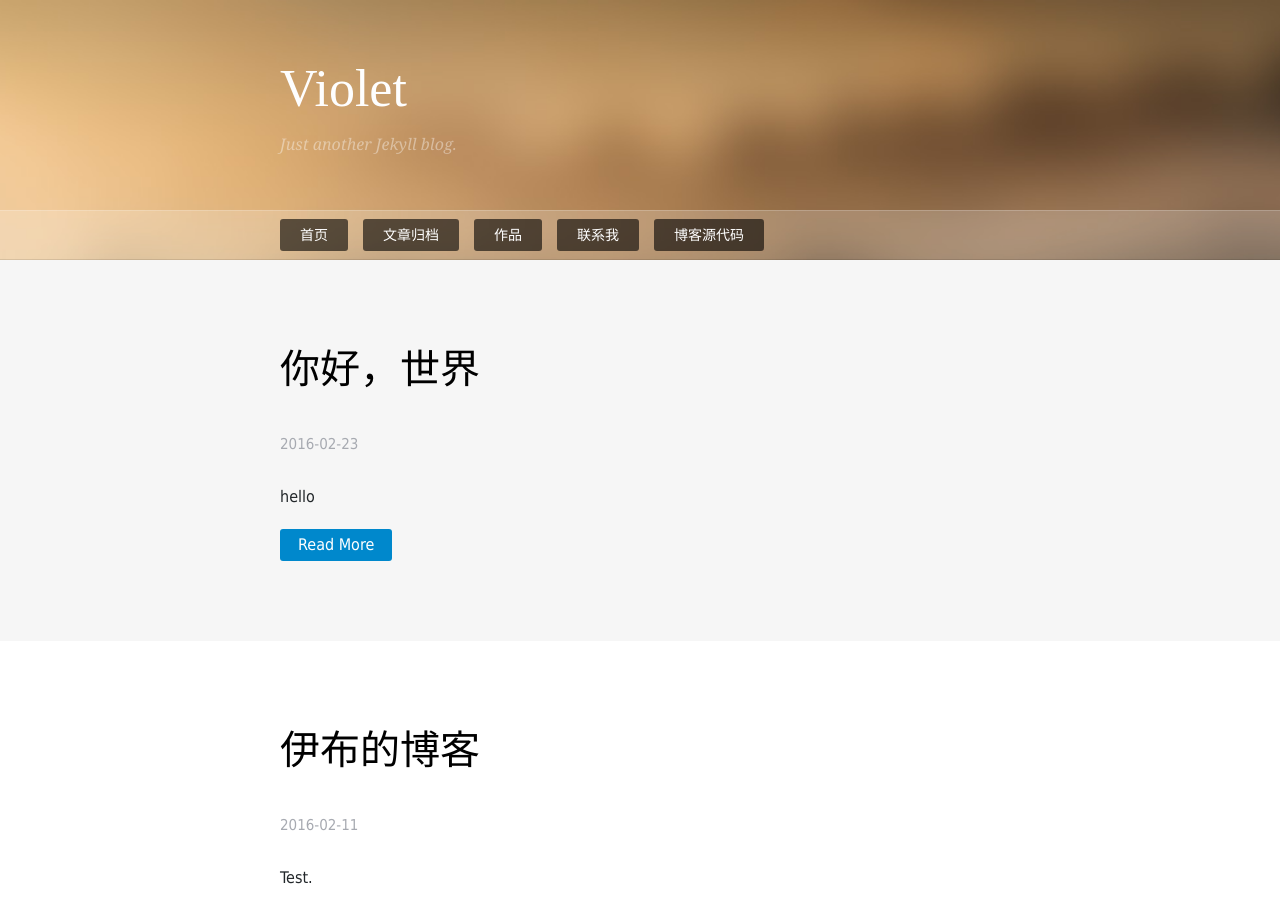
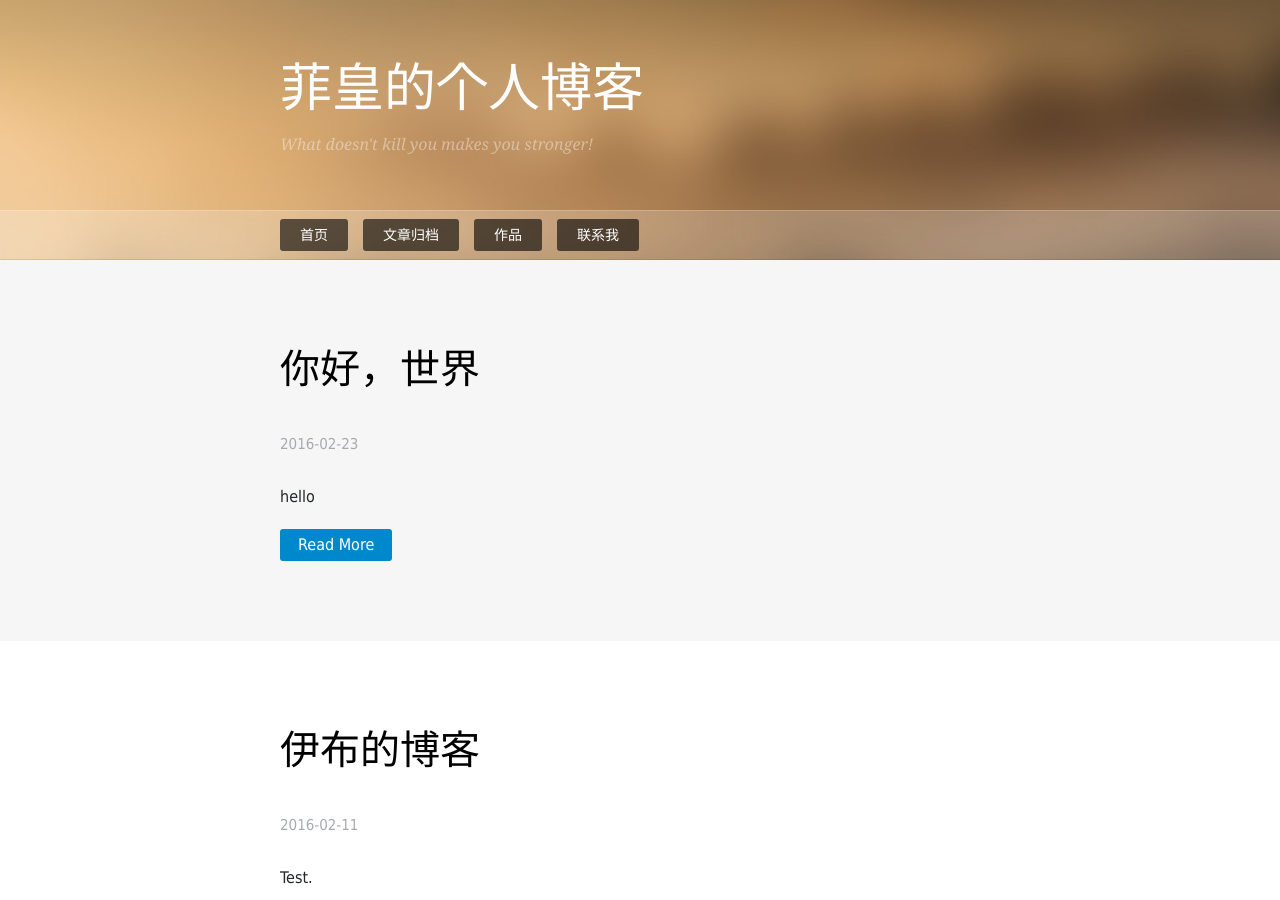
Before and after one commit to feihuang89/feihuang89.github.io, a Jekyll site: the page built from index.html, in a window 1280 px wide and 900 px high. Built offline with Jekyll 4.4.1, drawn with Linux system fonts in a browser that asks for light colours; nearby versions of some CDN libraries; some web fonts are replaced; the list of posts is cut into pages by our own code.

Commit message:
修改配置文件

```diff
--- a/_config.yml
+++ b/_config.yml
@@ -39,10 +39,10 @@ timezone:      null
 
 
 #站点基础配置
-title: Violet
-subTitle: Just another Jekyll blog.
+title: 菲皇的个人博客
+subTitle: What doesn't kill you makes you stronger!
 description: 这是 PIZn 的又一个博客，它是基于 Jekyll 搭建起来的。在这里，不仅仅是用来快速记录工作，学习，生活的一点一滴的地方，更是 PIZn 对 Jekyll 的学习和使用的一次有意义的实践。
-url: http://pizn.github.io
+url: https://feihuang89.github.io/
 feed: /atom.xml
 
 #菜单配置
@@ -55,8 +55,8 @@ nav:
     url: /works.html
   - text: 联系我
     url: http://www.zhanxin.info/contact.html
-  - text: 博客源代码
-    url: https://github.com/pizn/pizn.github.com
+  # - text: 博客源代码
+  #   url: https://github.com/pizn/pizn.github.com
 
 #theme config
 themes: /themes/violet
```
